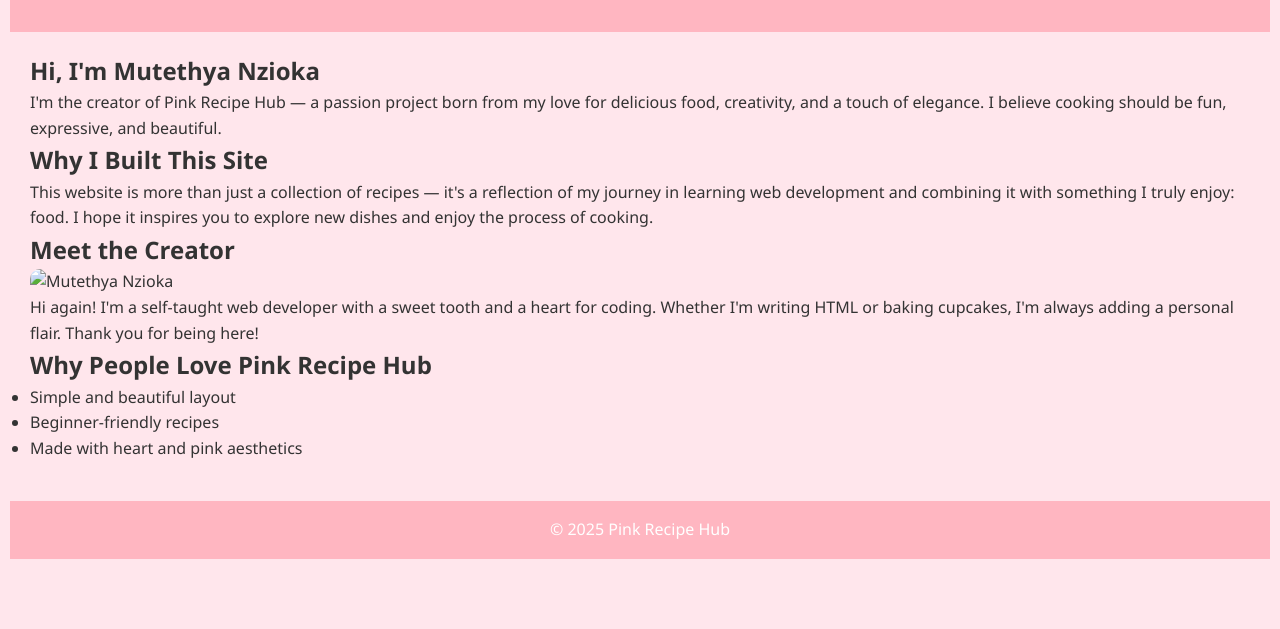
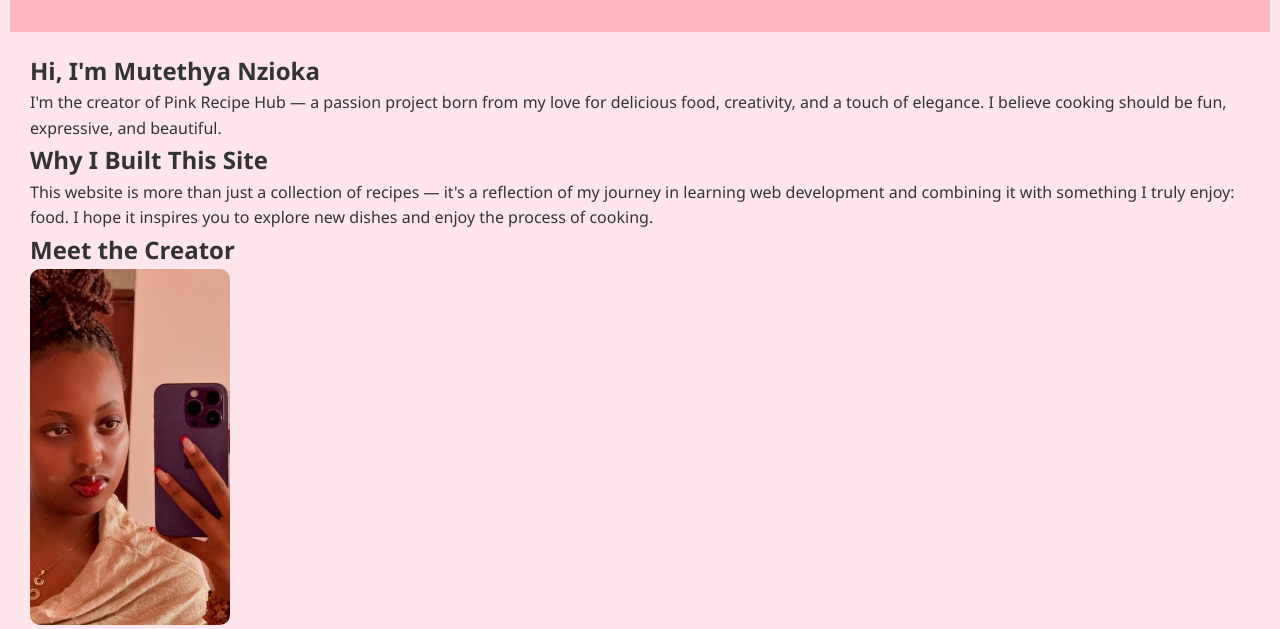
Before and after one commit to Mutethya-a/RECIPE-WEBSITE, a plain HTML site: page About.html in a window 1280 px wide. Shown: the part 119-748 px from the top of the page. Drawn offline with Linux system fonts and the light colour scheme.

Commit message:
linked the photo to my about

```diff
--- a/About.html
+++ b/About.html
@@ -41,7 +41,7 @@
     <section class="profile">
       <h2>Meet the Creator</h2>
       <div class="profile-content">
-        <img src="images/mutethya.jpg" alt="Mutethya Nzioka" style="max-width: 200px; border-radius: 10px;">
+        <img src="./Assets/Images/Me.jpg" alt="Mutethya Nzioka" style="max-width: 200px; border-radius: 10px;">
         <p>
           Hi again! I'm a self-taught web developer with a sweet tooth and a heart for coding. Whether I'm writing HTML or baking cupcakes, I'm always adding a personal flair. Thank you for being here!
         </p>
```
